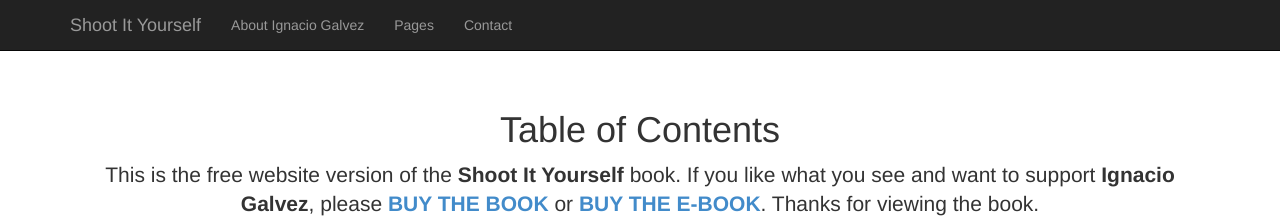
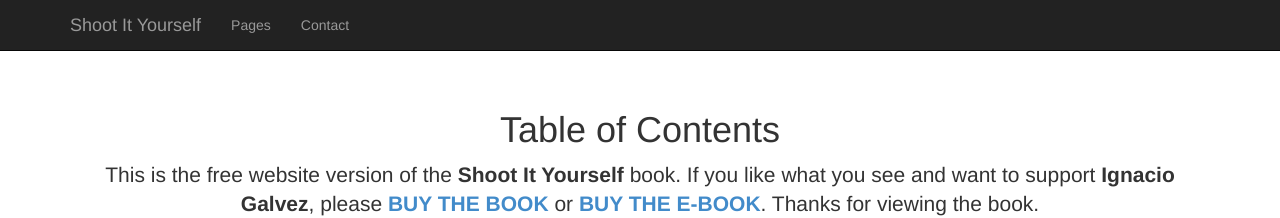
Before and after one commit to Farmhouse/fhp1-shoot-it-yourself, a Jekyll site: the page built from pages/index.md, in a window 1280 px wide. Shown: the top 218 px of the page. Built offline with Jekyll 4.4.1, drawn with Linux system fonts in a browser that asks for light colours; nearby versions of some CDN libraries.

Commit message:
added book-footer to internal pages. removed about from nav.

```diff
--- a/_includes/nav.html
+++ b/_includes/nav.html
@@ -9,9 +9,10 @@
       </button>
       <a class="navbar-brand" href="/">{{ site.book_title }}</a>
     </div>
+
     <div class="collapse navbar-collapse">
       <ul class="nav navbar-nav">
-        <li><a href="/about">About {{ site.book_author }}</a></li>
+        <!-- <li><a href="/about">About {{ site.book_author }}</a></li> -->
         <li><a href="/pages">Pages</a></li>
         <li><a href="mailto:barn+fhp1@farmhouse.co">Contact</a></li>
       </ul>
--- a/_layouts/default.html
+++ b/_layouts/default.html
@@ -9,6 +9,16 @@
     {{ content }}
   </div><!-- /.container -->
 
+  <div class="container">
+
+    <div class="mastfoot">
+      <div class="inner">
+        {% include copyright_isbn.html %}
+      </div>
+    </div><!-- mastfoot -->
+
+  </div><!-- /.container -->
+
   {% include footer.html %}
 </body>
 </html>
--- a/index.html
+++ b/index.html
@@ -41,12 +41,6 @@
         </div>
       </div><!-- inner cover -->
 
-      <div class="mastfoot">
-        <div class="inner">
-          {% include copyright_isbn.html %}
-        </div>
-      </div><!-- mastfoot -->
-
     </div><!-- cover-container -->
   </div><!-- site-wrapper-inner -->
 </div><!-- site-wrapper -->
--- a/pages/index.md
+++ b/pages/index.md
@@ -102,6 +102,4 @@
 1. [Wu Tang Clan](/pages/wu-tang-clan)
 1. [Zu](/pages/zu)
 
-{% include copyright_isbn.html %}
-
 {% include footer.html %}
```
